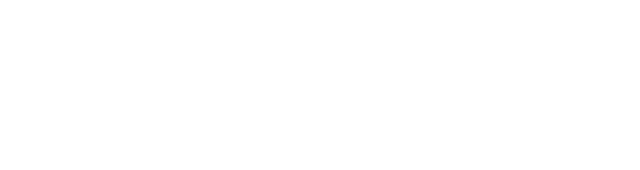
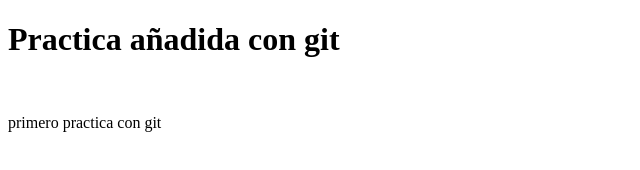
Before and after one commit to benavidesvargasbrando/practica-1-git, a plain HTML site: page index.html in a window 1280 px wide. Shown: the whole page, without its empty margins (0-640 px from the left). Drawn offline with Linux system fonts and the light colour scheme.

Commit message:
Se adiciono parrafo

```diff
--- a/index.html
+++ b/index.html
@@ -6,6 +6,8 @@
     <title>Practica con Git</title>
 </head>
 <body>
-
+    <h1>Practica añadida con git </h1>
+    <br>
+    <p>primero practica con git</p>
 </body>
 </html>
```
